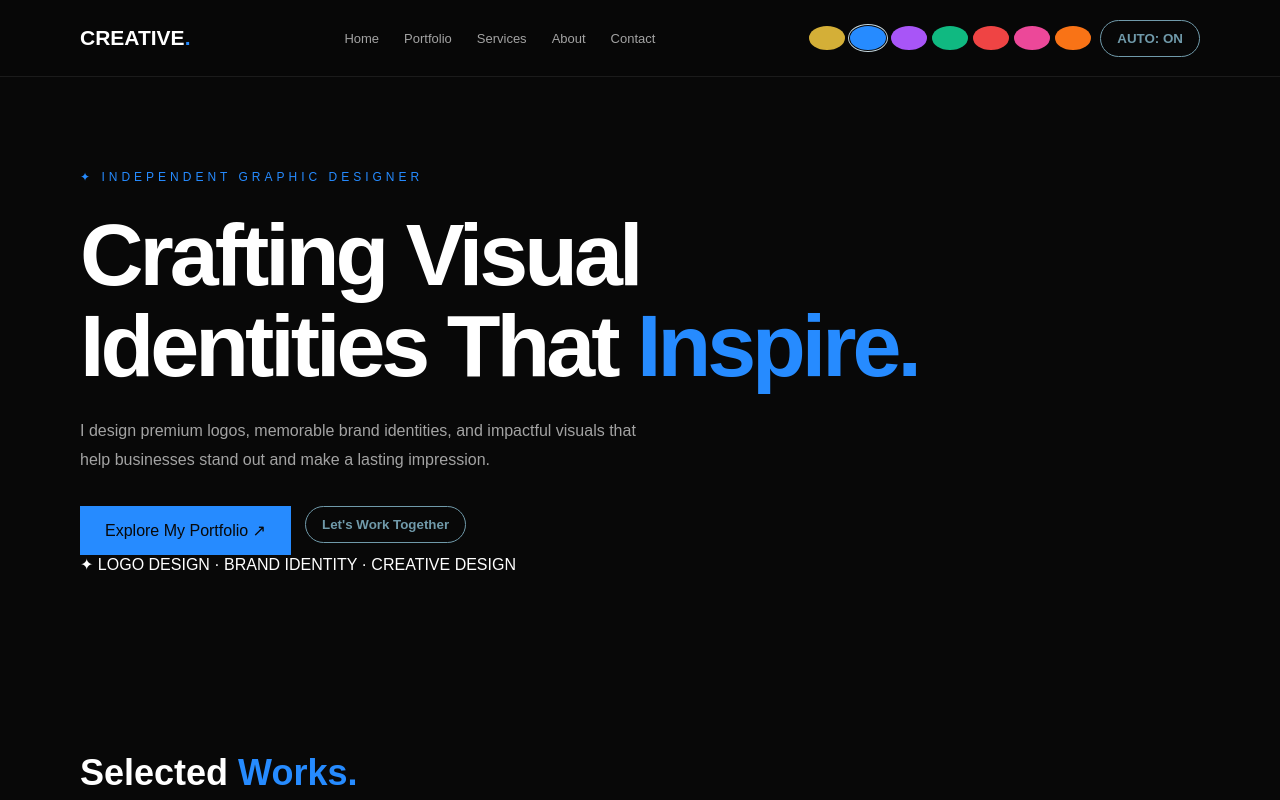
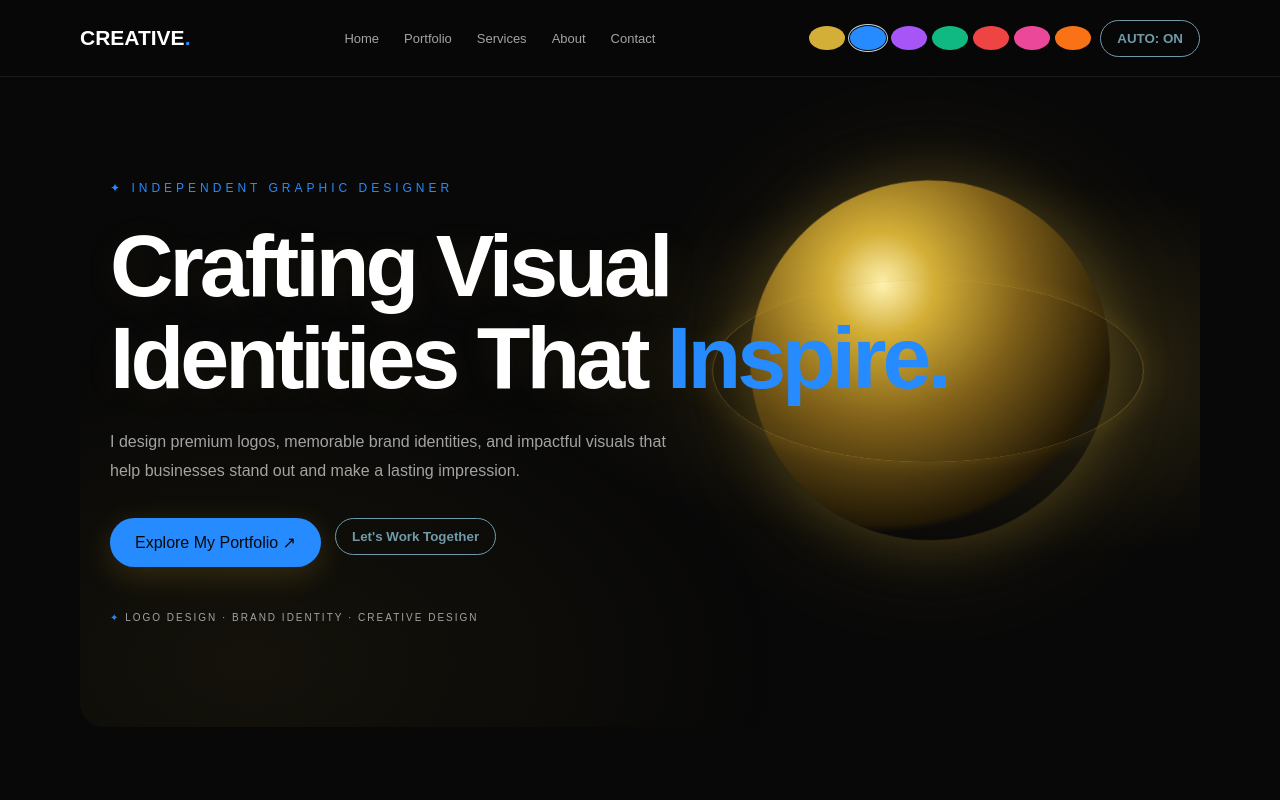
Before and after one commit to sadiamehjabin/sadiamehjabin999.github.io, a plain HTML site: page index.html in a window 1280 px wide. Shown: the top 800 px of the page. Drawn offline with Linux system fonts and the light colour scheme.

Commit message:
Update index.html

```diff
--- a/index.html
+++ b/index.html
@@ -172,6 +172,141 @@ footer {
   h1 { letter-spacing:-2px; }
   .hero { min-height:490px; }
 }
+/* ===== LUXURY 3D HERO UPGRADE ===== */
+
+.hero {
+  position: relative;
+  isolation: isolate;
+  overflow: hidden;
+  min-height: 650px;
+  padding: 100px 30px;
+  border-radius: 24px;
+  background:
+    radial-gradient(ellipse at 85% 45%, #d4af3725, transparent 38%),
+    radial-gradient(ellipse at 15% 90%, #d4af3710, transparent 40%);
+}
+
+.hero::before {
+  content: "";
+  position: absolute;
+  width: 360px;
+  height: 360px;
+  right: 8%;
+  top: 18%;
+  border-radius: 50%;
+  background: radial-gradient(circle at 35% 30%,
+    #fff2b0 0%, #d4af37 15%, #806019 40%,
+    #211805 70%, transparent 72%);
+  box-shadow:
+    0 0 60px #d4af3740,
+    0 0 130px #d4af3725;
+  z-index: -1;
+  animation: goldenFloat 7s ease-in-out infinite;
+}
+
+.hero::after {
+  content: "";
+  position: absolute;
+  width: 430px;
+  height: 430px;
+  right: 5%;
+  top: 12%;
+  border: 1px solid #d4af3750;
+  border-radius: 50%;
+  transform: rotateX(65deg) rotateZ(-20deg);
+  box-shadow: 0 0 35px #d4af3720;
+  z-index: -1;
+  animation: orbit 16s linear infinite;
+}
+
+.hero h1 {
+  text-shadow: 0 5px 35px #d4af3715;
+  animation: heroReveal 1s ease both;
+}
+
+.hero .eyebrow {
+  animation: heroReveal 0.7s ease both;
+}
+
+.hero p {
+  animation: heroReveal 1.2s ease both;
+}
+
+.hero .actions {
+  animation: heroReveal 1.4s ease both;
+}
+
+.hero .primary {
+  display: inline-block;
+  border-radius: 30px;
+  box-shadow: 0 8px 30px #d4af3730;
+  transition: transform .3s, box-shadow .3s;
+}
+
+.hero .primary:hover {
+  transform: translateY(-5px);
+  box-shadow: 0 12px 40px #d4af3760;
+}
+
+.hero-note {
+  margin-top: 45px;
+  color: #a3a3a3;
+  font-size: 10px;
+  letter-spacing: 2px;
+}
+
+.hero-note span {
+  color: var(--accent);
+}
+
+@keyframes goldenFloat {
+  0%, 100% { transform: translateY(0) rotate(0deg); }
+  50% { transform: translateY(-22px) rotate(8deg); }
+}
+
+@keyframes orbit {
+  from { transform: rotateX(65deg) rotateZ(0deg); }
+  to { transform: rotateX(65deg) rotateZ(360deg); }
+}
+
+@keyframes heroReveal {
+  from { opacity: 0; transform: translateY(25px); }
+  to { opacity: 1; transform: translateY(0); }
+}
+
+@media(max-width:700px) {
+  .hero {
+    padding: 75px 15px;
+    min-height: 560px;
+  }
+
+  .hero::before {
+    width: 190px;
+    height: 190px;
+    right: -30px;
+    top: 10%;
+    opacity: .65;
+  }
+
+  .hero::after {
+    width: 240px;
+    height: 240px;
+    right: -50px;
+    top: 7%;
+  }
+}
+
+@media(prefers-reduced-motion:reduce) {
+  .hero::before,
+  .hero::after,
+  .hero h1,
+  .hero .eyebrow,
+  .hero p,
+  .hero .actions {
+    animation: none;
+  }
+}
+
 </style>
 </head>
 
```
